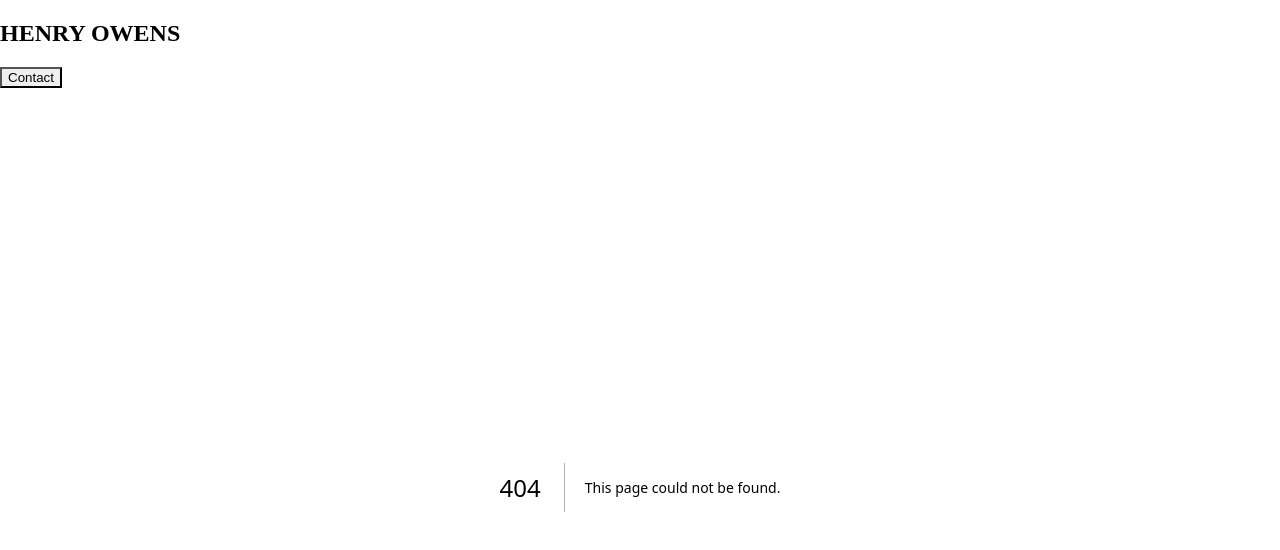
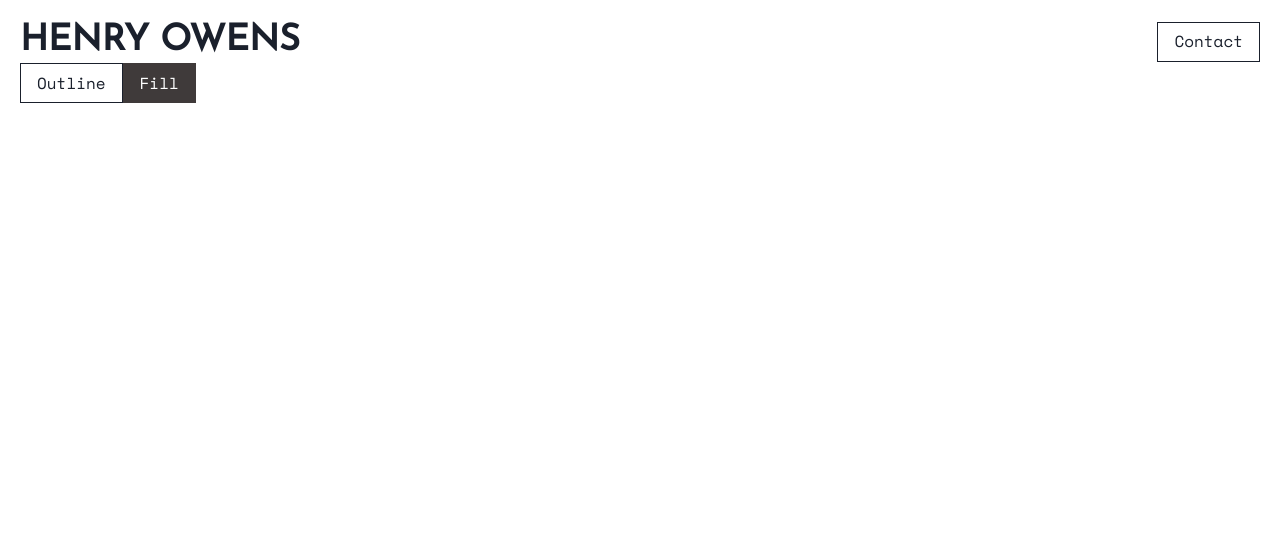
Before and after one commit to henryowens/website-next, a Next.js app: page /playground in a window 1280 px wide. Before the commit this address had no page. Shown: the top 550 px of the page. Built offline with nearby package versions, Linux system fonts and the light colour scheme.

Commit message:
Theming button & layout header

```diff
--- a/package.json
+++ b/package.json
@@ -12,6 +12,8 @@
     "@chakra-ui/react": "^2.6.1",
     "@emotion/react": "^11.10.8",
     "@emotion/styled": "^11.10.8",
+    "@fontsource/josefin-sans": "^4.5.12",
+    "@fontsource/space-mono": "^4.5.12",
     "@types/node": "18.16.3",
     "@types/react": "18.2.5",
     "@types/react-dom": "18.2.3",
--- a/src/Layout.tsx
+++ b/src/Layout.tsx
@@ -1,14 +1,20 @@
-import { Button, Heading } from "@chakra-ui/react";
+import { Button, Heading, Flex } from "@chakra-ui/react";
 import { PropsWithChildren } from "react";
 
-const Layout: React.FC<PropsWithChildren> = ({ children }) => (
+const Layout: React.FC<PropsWithChildren> = ({ children }) => {
+  return (
     <div id="Layout">
       <header>
-      <Heading as="h2">HENRY OWENS</Heading>
-      <Button>Contact</Button>
+        <Flex justifyContent="space-between" alignItems="center">
+          <Heading as="h2" fontSize="4xl">
+            HENRY OWENS
+          </Heading>
+          <Button variant="outline">Contact</Button>
+        </Flex>
       </header>
       {children}
     </div>
   );
+};
 
 export default Layout;
--- a/src/pages/_app.tsx
+++ b/src/pages/_app.tsx
@@ -1,19 +1,24 @@
+import { Container, ChakraProvider, CSSReset } from "@chakra-ui/react";
 import { AppProps } from "next/app";
 import Head from "next/head";
 
 import Layout from "@/Layout";
+import customTheme from "@/styles/theme";
 
 const App: React.FC<AppProps> = ({ Component, pageProps }) => (
-  <div id="App">
+  <ChakraProvider theme={customTheme}>
+    <Container maxWidth="100%" id="App" padding="5">
       <Head>
         <title>Wenso</title>
         <meta name="description" content="Wenso public website" />
         <link rel="icon" href="/favicon.ico" />
       </Head>
       <Layout>
+        <CSSReset />
         <Component {...pageProps} />
       </Layout>
-  </div>
+    </Container>
+  </ChakraProvider>
 );
 
 export default App;
--- /dev/null
+++ b/src/pages/playground.tsx
@@ -0,0 +1,10 @@
+import { Button } from "@chakra-ui/react";
+
+const Playground = () => (
+  <div>
+    <Button variant="outline">Outline</Button>
+    <Button>Fill</Button>
+  </div>
+);
+
+export default Playground;
--- /dev/null
+++ b/src/styles/colors.ts
@@ -0,0 +1,25 @@
+import { theme, DeepPartial, Theme } from "@chakra-ui/react";
+
+const extendedColors: DeepPartial<
+  Record<string, Theme["colors"]["blackAlpha"]>
+> = {
+  blackAlpha: {
+    "50": "",
+    "100": "",
+    "200": "",
+    "300": "",
+    "400": "",
+    500: "#3f3a3a",
+    "600": "",
+    "700": "",
+    "800": "",
+    "900": "",
+  },
+};
+
+const overridenChakraColors: DeepPartial<Theme["colors"]> = {};
+
+export const colors = {
+  ...overridenChakraColors,
+  ...extendedColors,
+};
--- /dev/null
+++ b/src/styles/components/button.ts
@@ -0,0 +1,37 @@
+import type {
+  ComponentStyleConfig,
+  StyleFunctionProps,
+  SystemStyleObject,
+} from "@chakra-ui/react";
+
+const baseStyle: SystemStyleObject = {
+  borderRadius: "0",
+  color: "blackAlpha.500",
+  borderColor: "blackAlpha.500",
+  border: "1px solid",
+  fontWeight: "normal",
+};
+
+const variants = {
+  solid: ({ theme: { colors } }: StyleFunctionProps) => ({
+    border: `1px solid ${colors.blackAlpha[500]}`,
+    _hover: {
+      color: "blackAlpha.500",
+      borderColor: "blackAlpha.500",
+      border: "1px solid",
+    },
+  }),
+  outline: {
+    _hover: {
+      backgroundColor: "blackAlpha.500",
+      color: "white",
+      borderColor: "blackAlpha.500",
+    },
+  },
+};
+
+export const Button: ComponentStyleConfig = {
+  baseStyle,
+  variants,
+  defaultProps: { colorScheme: "blackAlpha" },
+};
--- /dev/null
+++ b/src/styles/components/index.ts
@@ -0,0 +1,5 @@
+import { Button } from "./button";
+
+export const components = {
+  Button,
+};
--- /dev/null
+++ b/src/styles/config.ts
@@ -0,0 +1,6 @@
+import type { ThemeConfig } from "@chakra-ui/react";
+
+export const config: ThemeConfig = {
+  initialColorMode: "system",
+  disableTransitionOnChange: false,
+};
--- /dev/null
+++ b/src/styles/fonts.ts
@@ -0,0 +1,9 @@
+import { DeepPartial, Theme } from "@chakra-ui/react";
+
+import "@fontsource/josefin-sans/400.css";
+import "@fontsource/space-mono/400.css";
+
+export const fonts: DeepPartial<Theme["fonts"]> = {
+  heading: `'Josefin Sans', sans-serif`,
+  body: `'Space Mono', sans-serif`,
+};
--- /dev/null
+++ b/src/styles/theme.ts
@@ -0,0 +1,10 @@
+import { extendTheme } from "@chakra-ui/react";
+
+import { colors } from "./colors";
+import { components } from "./components";
+import { config } from "./config";
+import { fonts } from "./fonts";
+
+const customTheme = extendTheme({ fonts, colors, config, components });
+
+export default customTheme;
```
Also changed, not shown: 1 other file (tests, documents, lock files or other folders). Lines whose indentation alone changed are shown as unchanged.
